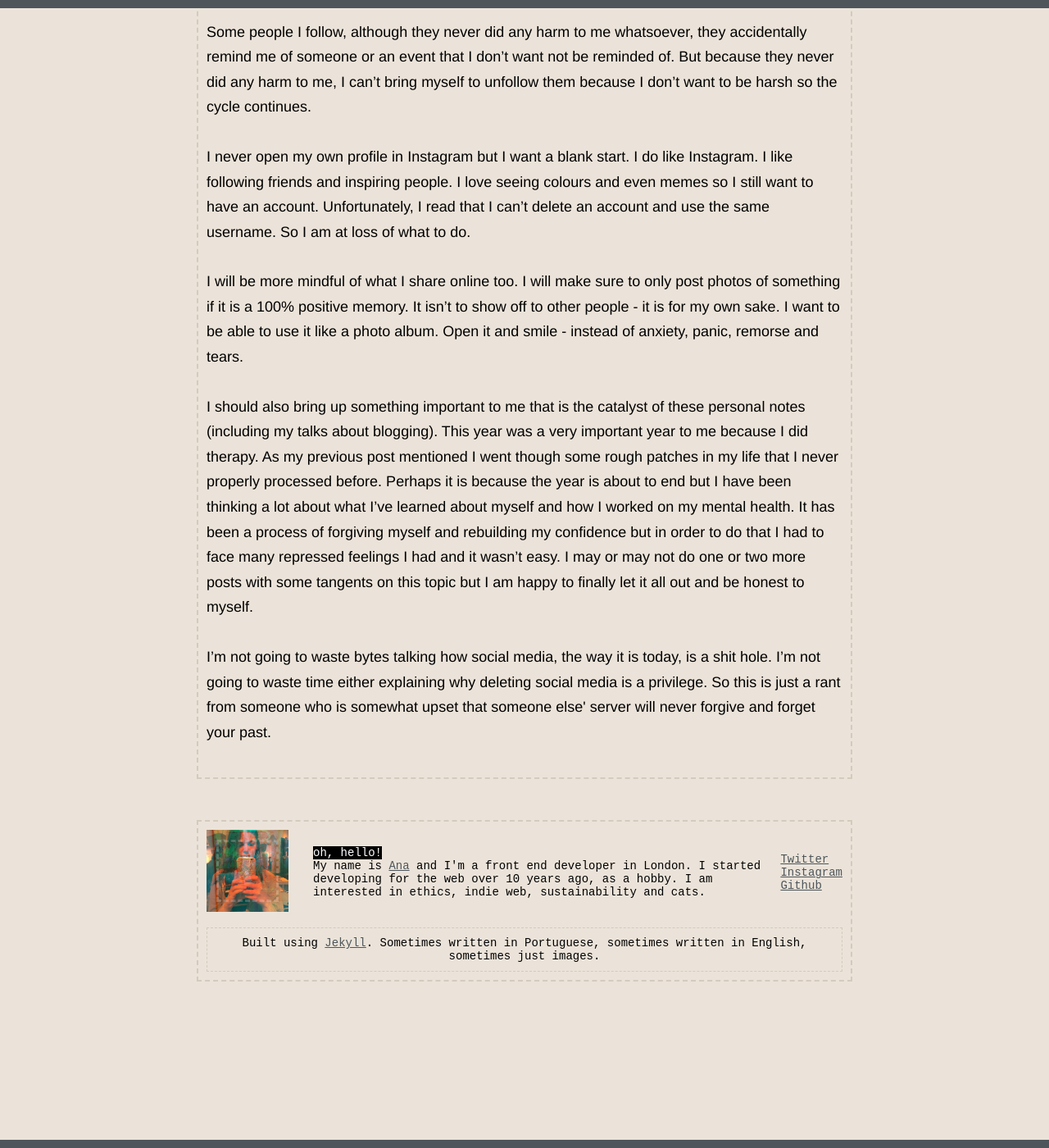
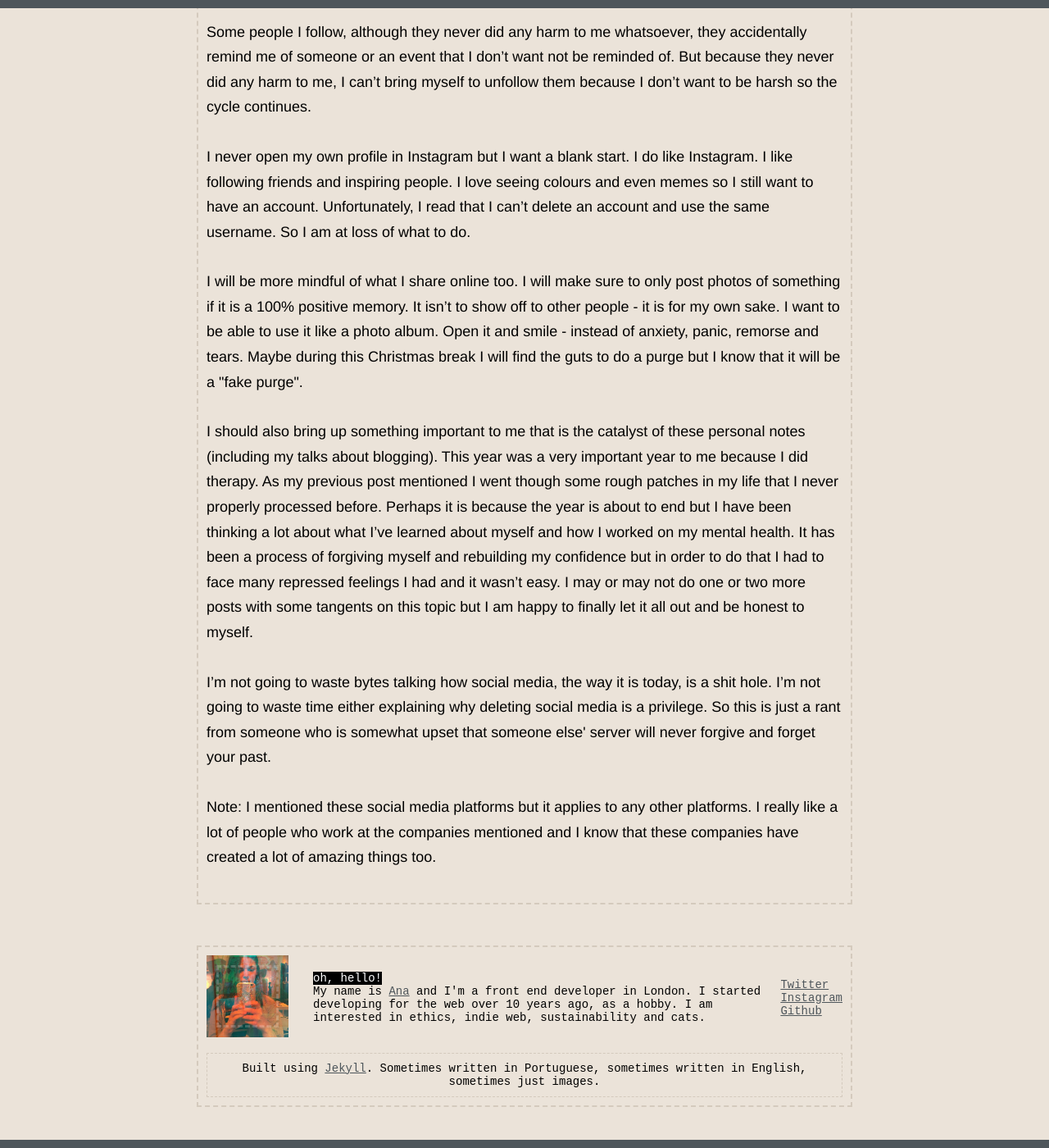
Before and after one commit to ohhelloana/ohhelloana, a Jekyll site: the page built from _posts/2018-12-19-overthinking-instagram.html, in a window 1280 px wide and 1400 px high, scrolled down 1718 px. Shown: the whole window at 82% size. Built offline with Jekyll 4.4.1, drawn with Linux system fonts in a browser that asks for light colours.

Commit message:
Add note to post

```diff
--- a/_posts/2018-12-19-overthinking-instagram.html
+++ b/_posts/2018-12-19-overthinking-instagram.html
@@ -27,8 +27,10 @@ categories:
 
 <p>I never open my own profile in Instagram but I want a blank start. I do like Instagram. I like following friends and inspiring people. I love seeing colours and even memes so I still want to have an account. Unfortunately, I read that I can’t delete an account and use the same username. So I am at loss of what to do. </p>
 
-<p>I will be more mindful of what I share online too. I will make sure to only post photos of something if it is a 100% positive memory. It isn’t to show off to other people - it is for my own sake. I want to be able to use it like a photo album. Open it and smile - instead of anxiety, panic, remorse and tears. </p>
+<p>I will be more mindful of what I share online too. I will make sure to only post photos of something if it is a 100% positive memory. It isn’t to show off to other people - it is for my own sake. I want to be able to use it like a photo album. Open it and smile - instead of anxiety, panic, remorse and tears. Maybe during this Christmas break I will find the guts to do a purge but I know that it will be a "fake purge".</p>
 
 <p>I should also bring up something important to me that is the catalyst of these personal notes (including my talks about blogging). This year was a very important year to me because I did therapy. As my previous post mentioned I went though some rough patches in my life that I never properly processed before. Perhaps it is because the year is about to end but I have been thinking a lot about what I’ve learned about myself and how I worked on my mental health. It has been a process of forgiving myself and rebuilding my confidence but in order to do that I had to face many repressed feelings I had and it wasn’t easy. I may or may not do one or two more posts with some tangents on this topic but I am happy to finally let it all out and be honest to myself.</p>
 
 <p>I’m not going to waste bytes talking how social media, the way it is today, is a shit hole. I’m not going to waste time either explaining why deleting social media is a privilege. So this is just a rant from someone who is somewhat upset that someone else' server will never forgive and forget your past.</p>
+
+<p>Note: I mentioned these social media platforms but it applies to any other platforms. I really like a lot of people who work at the companies mentioned and I know that these companies have created a lot of amazing things too.</p>
```
